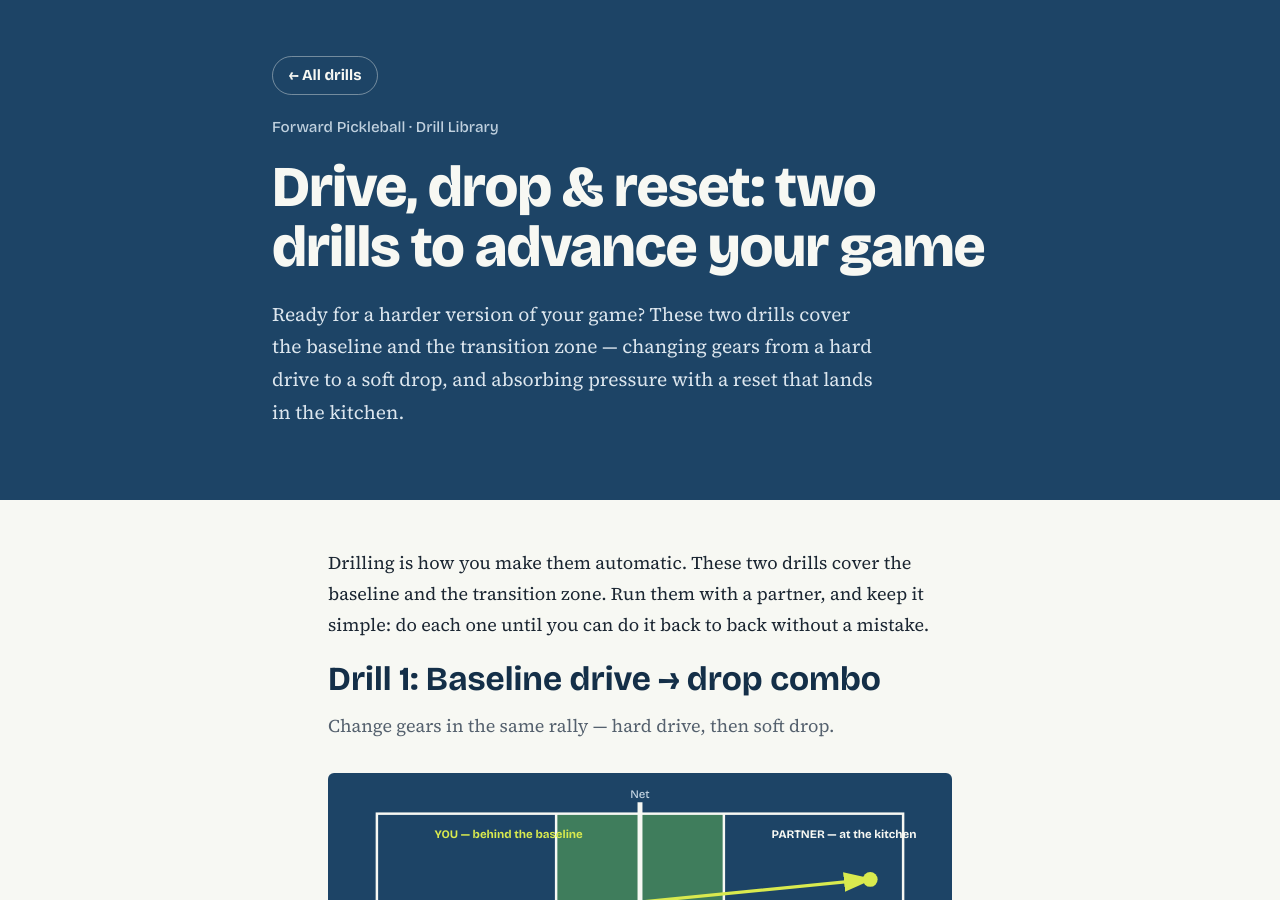
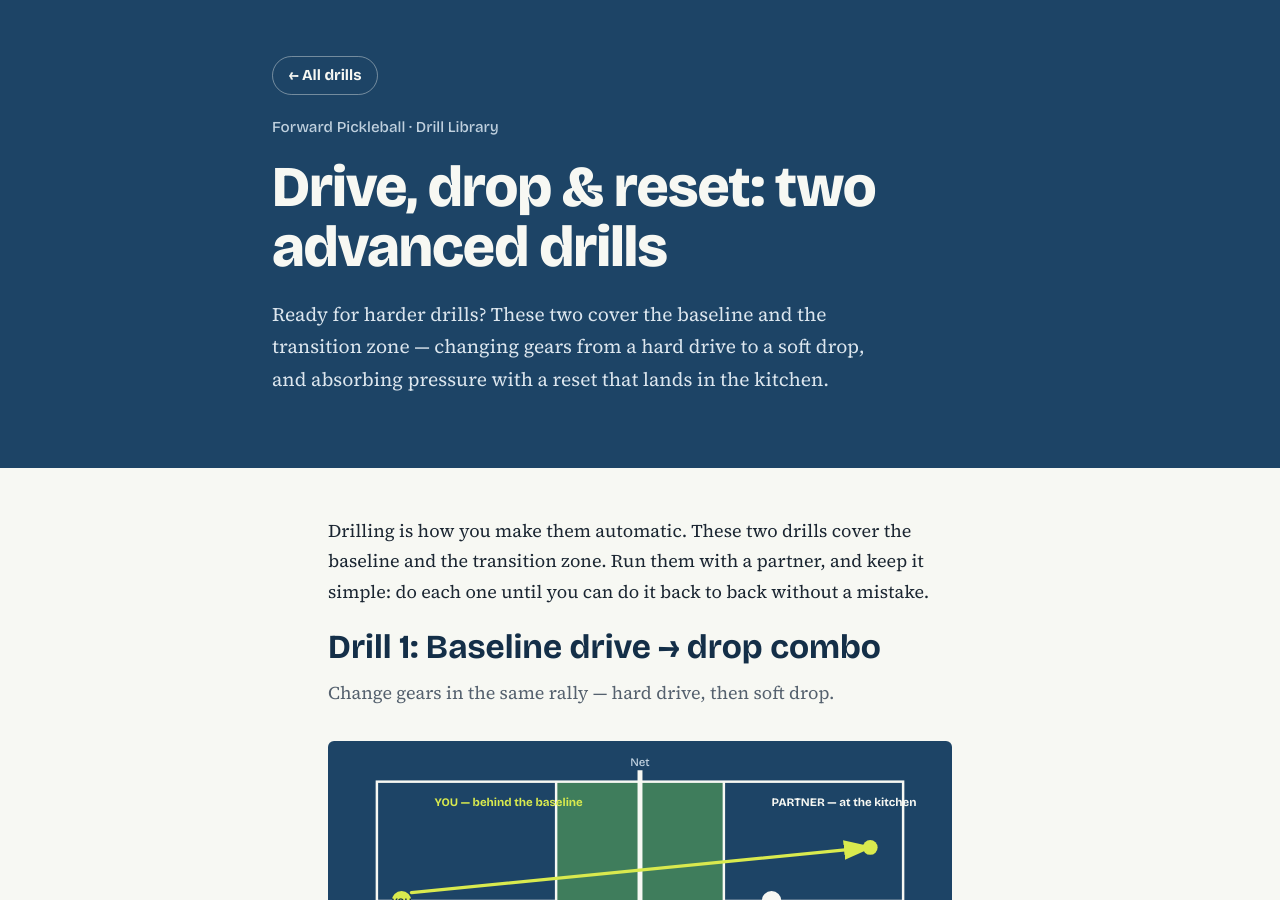
Before and after one commit to forwardpickleballorg-art/forwardpickleballorg-art.github.io, a Jekyll site: the page built from drilling/drive-drop-and-resets.html, in a window 1280 px wide and 900 px high. Built offline with Jekyll 4.4.1, drawn with Linux system fonts in a browser that asks for light colours.

Commit message:
Drive, Drop & Reset: reword to two advanced drills, not game

```diff
--- a/drilling/drive-drop-and-resets.html
+++ b/drilling/drive-drop-and-resets.html
@@ -15,8 +15,8 @@
 </script>
 <meta charset="UTF-8">
 <meta name="viewport" content="width=device-width, initial-scale=1.0">
-<title>Drive, Drop &amp; Reset: Two Drills to Advance Your Game | Forward Pickleball — Drill Library</title>
-<meta name="description" content="Two drills to advance your game: the baseline drive-drop combo, and transition-zone resets under pressure. Court diagrams, steps, and the key tips for each.">
+<title>Drive, Drop &amp; Reset: Two Advanced Drills | Forward Pickleball — Drill Library</title>
+<meta name="description" content="Two advanced drills: the baseline drive-drop combo, and transition-zone resets under pressure. Court diagrams, steps, and the key tips for each.">
 <link rel="preconnect" href="https://fonts.googleapis.com">
 <link rel="preconnect" href="https://fonts.gstatic.com" crossorigin>
 <link href="https://fonts.googleapis.com/css2?family=Bricolage+Grotesque:opsz,wght@12..96,500;12..96,700;12..96,800&family=Source+Serif+4:ital,opsz,wght@0,8..60,400;0,8..60,600;1,8..60,400&display=swap" rel="stylesheet">
@@ -69,8 +69,8 @@
   <div class="hero-inner">
     <a class="back-link" href="/drilling/">← All drills</a>
     <p class="meta">Forward Pickleball · Drill Library</p>
-    <h1>Drive, drop &amp; reset: two drills to advance your game</h1>
-    <p class="dek">Ready for a harder version of your game? These two drills cover the baseline and the transition zone — changing gears from a hard drive to a soft drop, and absorbing pressure with a reset that lands in the kitchen.</p>
+    <h1>Drive, drop &amp; reset: two advanced drills</h1>
+    <p class="dek">Ready for harder drills? These two cover the baseline and the transition zone — changing gears from a hard drive to a soft drop, and absorbing pressure with a reset that lands in the kitchen.</p>
   </div>
 </header>
 
--- a/drilling/index.html
+++ b/drilling/index.html
@@ -210,7 +210,7 @@
       <a class="card" href="/drilling/drive-drop-and-resets/">
         <span class="card-num">Drill 04</span>
         <h3>Drive, Drop &amp; Reset</h3>
-        <p>Two drills to advance your game — the baseline drive-drop combo, and transition-zone resets under pressure, with court diagrams for each.</p>
+        <p>Two advanced drills — the baseline drive-drop combo, and transition-zone resets under pressure, with court diagrams for each.</p>
         <div class="tags">
           <span class="tag">Advanced</span>
           <span class="tag">Drops</span>
```
